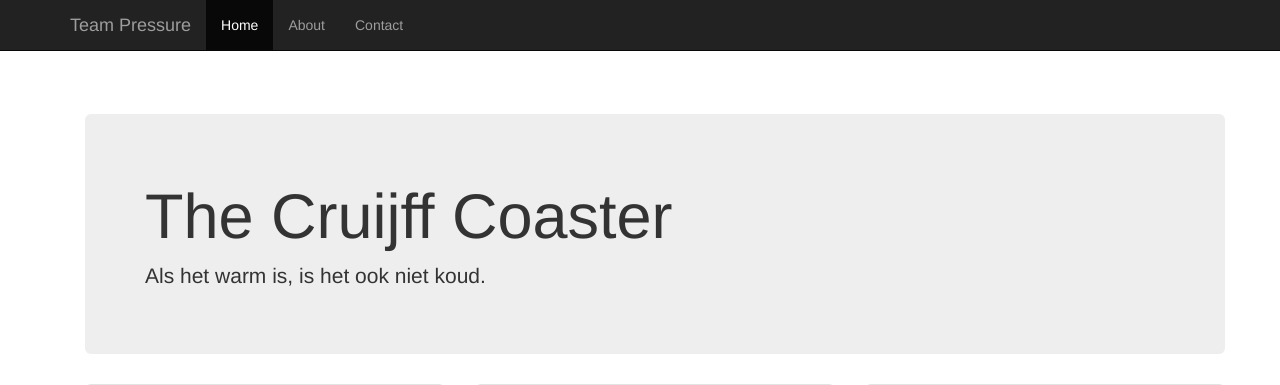
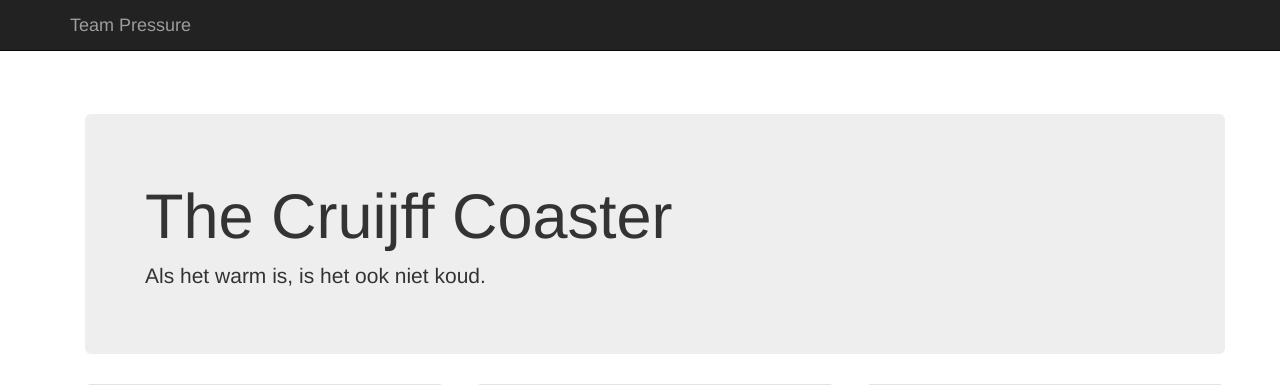
Before and after one commit to TeamPressure/Cruijff-Coaster-Website, a PHP site: page / in a window 1280 px wide. Shown: the top 385 px of the page. Run offline with PHP 8.4, Linux system fonts and the light colour scheme; some libraries are stand-ins or nearby versions.

Commit message:
Bootstrap een one pager gemaakt.

```diff
--- a/index.php
+++ b/index.php
@@ -33,9 +33,6 @@
             </div>
             <div id="navbar" class="collapse navbar-collapse">
                 <ul class="nav navbar-nav">
-                    <li class="active"><a href="#">Home</a></li>
-                    <li><a href="#about">About</a></li>
-                    <li><a href="#contact">Contact</a></li>
                 </ul>
             </div><!--/.nav-collapse -->
         </div>
```
